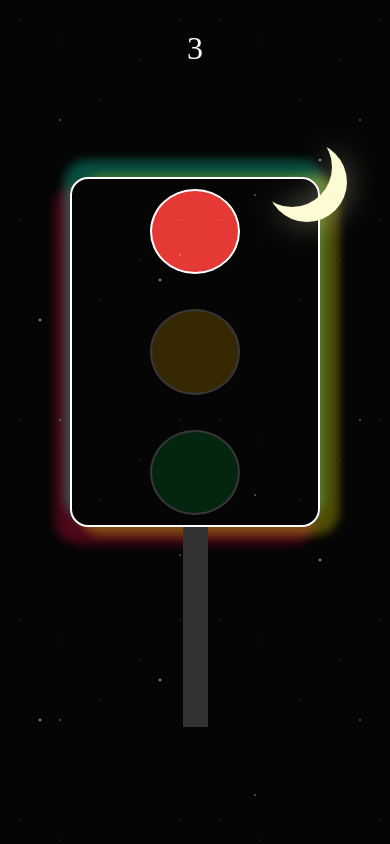
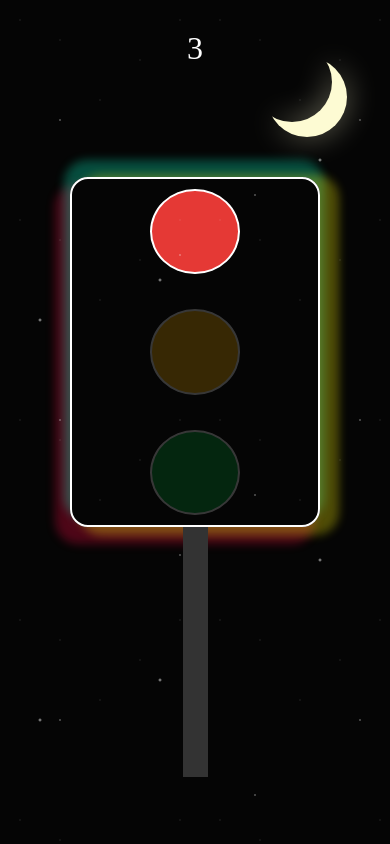
Before and after one commit to amirvp77/traffic-light, a website built with Vite: page index.html in a window 390 px wide. Built offline with nearby package versions, Linux system fonts and the light colour scheme.

Commit message:
update css

```diff
--- a/main.css
+++ b/main.css
@@ -144,7 +144,11 @@ body {
     opacity: 0;
   }
 }
-
+@media (max-width: 768px) {
+  .uiverse-midnight-sky .moon {
+    top: 5%;
+  }
+}
 .traffic-light {
   display: flex;
   flex-direction: column;
@@ -195,6 +199,6 @@ body {
 }
 .polo {
   width: 25px;
-  height: 200px;
+  height: 250px;
   background-color: #333;
 }
```
